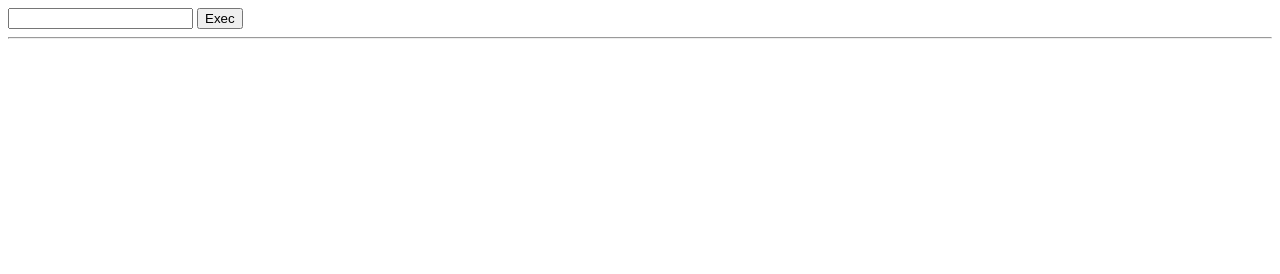
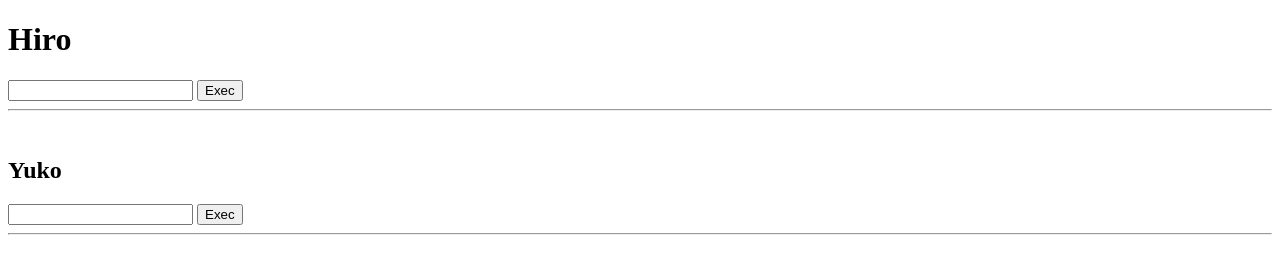
Before and after one commit to motion-palette/mybbs2, a plain HTML site: page index.html in a window 1280 px wide. Drawn offline with Linux system fonts and the light colour scheme.

Commit message:
Update index.html

```diff
--- a/index.html
+++ b/index.html
@@ -14,6 +14,7 @@
 
 </head>
 <body>
+  <h1>Hiro</h1>
   <form name="form1" id="id_form1" action="">
     <input name="textBox1" id="id_textBox1" type="text" value="" />
     <input type="button" value="Exec" onclick="onButtonClick();" />
@@ -21,5 +22,15 @@
   <hr/>
   <div id="output"></div>
 
+  <br>
+
+  <h2>Yuko</h2>
+  <form name="form2" id="id_form2" action="">
+    <input name="textBox2" id="id_textBox2" type="text" value="" />
+    <input type="button" value="Exec" onclick="onButtonClick();" />
+  </form>
+  <hr/>
+  <div id="output"></div>
+
 </body>
 </html>
```
